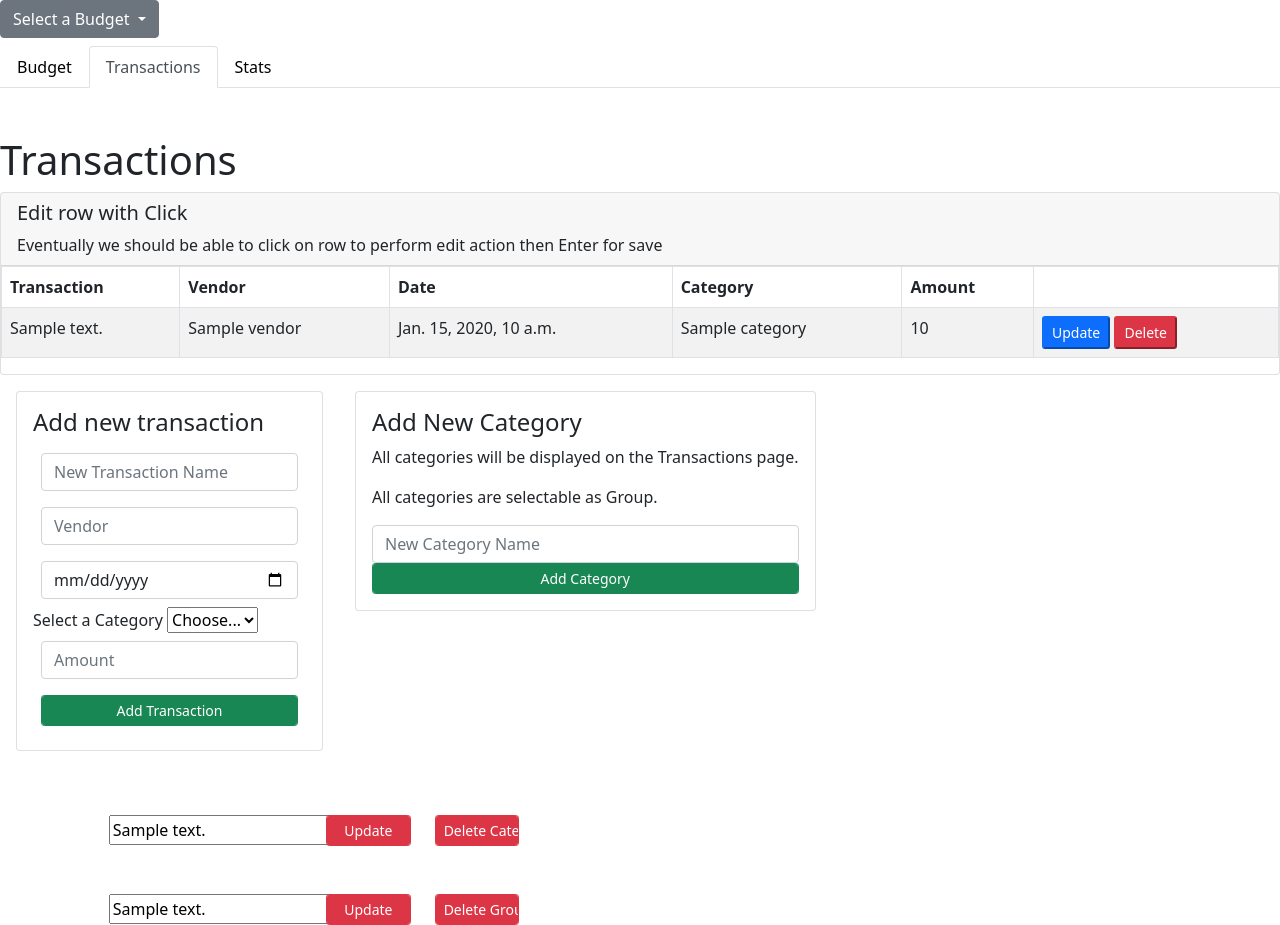
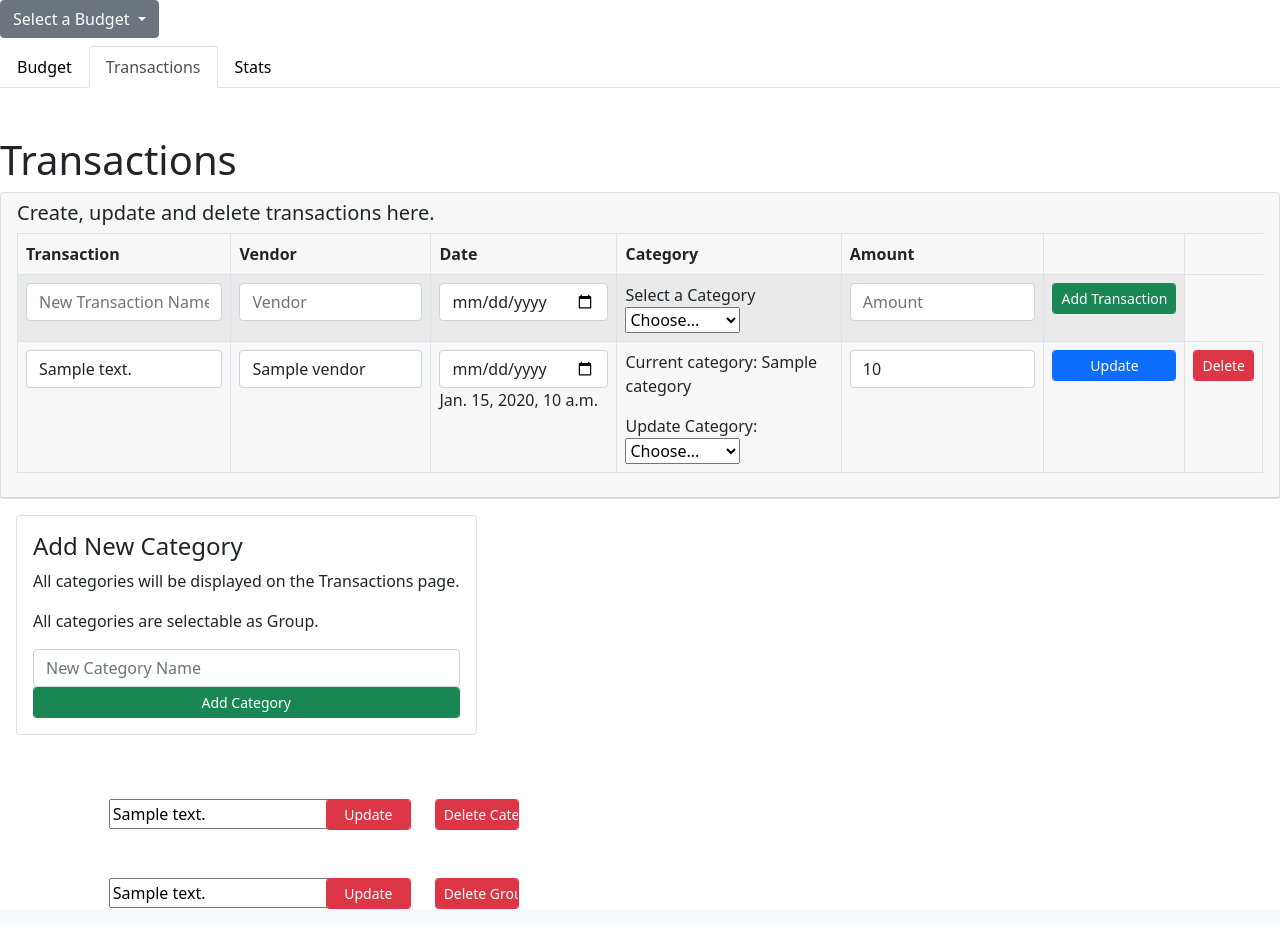
Before and after one commit to asa-leholland/BeaverHacks, a Django app: template BeaverStacks/BudgetApp/templates/index.html in a window 1280 px wide, after a click on "Transactions". Shown: the part 78-1003 px from the top of the page. Run offline with Django 3.2, Linux system fonts and the light colour scheme; the template is opened without the code that fills it: most values are stand-ins (such as "Sample title", 1, 10 or a date in 2020); some libraries are stand-ins or nearby versions.

Commit message:
Reformated transactions interface. "Add transactions" moved to first row in table

```diff
--- a/BeaverStacks/BudgetApp/templates/base.html
+++ b/BeaverStacks/BudgetApp/templates/base.html
@@ -12,6 +12,7 @@
     {% block content %}
         replace
     {% endblock %}
-    <script src="https://cdn.jsdelivr.net/npm/bootstrap@5.0.0-beta3/dist/js/bootstrap.bundle.min.js" integrity="sha384-JEW9xMcG8R+pH31jmWH6WWP0WintQrMb4s7ZOdauHnUtxwoG2vI5DkLtS3qm9Ekf" crossorigin="anonymous"></script>
+    <script src="https://cdn.jsdelivr.net/npm/@popperjs/core@2.9.1/dist/umd/popper.min.js" integrity="sha384-SR1sx49pcuLnqZUnnPwx6FCym0wLsk5JZuNx2bPPENzswTNFaQU1RDvt3wT4gWFG" crossorigin="anonymous"></script>
+    <script src="https://cdn.jsdelivr.net/npm/bootstrap@5.0.0-beta3/dist/js/bootstrap.min.js" integrity="sha384-j0CNLUeiqtyaRmlzUHCPZ+Gy5fQu0dQ6eZ/xAww941Ai1SxSY+0EQqNXNE6DZiVc" crossorigin="anonymous"></script>
     </body>
 </html>
--- a/BeaverStacks/BudgetApp/templates/index.html
+++ b/BeaverStacks/BudgetApp/templates/index.html
@@ -79,9 +79,9 @@
 								<tbody>
 									{% for group in groups %}
 										<tr>
-											<th scope="row" style="display: none;">{group.group_description}}</th>
+											<th scope="row" style="display: none;">{group.description}}</th>
 											<td class="tabledit-view-mode" style="cursor: pointer;">
-												<span class="tabledit-span">{{group.group_description}}</span>
+												<span class="tabledit-span">{{group.description}}</span>
 												<input class="tabledit-input form-control input-sm" type="text" name="description" value={{group.group_description}} style="display: none;" disabled="">
 											</td>
 											<td>Water, Electric</td>
@@ -150,16 +150,15 @@
 						<div class="col-md-12">
 							<div class="card">
 								<div class="card-header">
-									<h5>Edit row with Click</h5>
-									<span>Eventually we should be able to click on row to perform edit action then Enter for save</span>
-								</div>
+									<h5>Create, update and delete transactions here.</h5>
+
 									<div class="card-block">
 										<div class="table-responsive">
 
 											<table class="table table-striped table-bordered" id="example-1">
 												<thead>
 													<tr>
-													<th style="display: none;">#</th>
+														<th style="display: none; width : 2px">#</th>
 														<th>Transaction</th>
 														<th>Vendor</th>
 														<th>Date</th>
@@ -168,35 +167,49 @@
 														<th></th>
 													</tr>
 												</thead>
+
 												<tbody>
+													<form method="POST">{% csrf_token %}
+														<tr>
+															<td><input type="text" class="form-control" placeholder="New Transaction Name" name="transaction_description"></td>
+															<td><input type="text" class="form-control" placeholder="Vendor" name="transaction_vendor" ></td>
+															<td><input type="date" class="form-control" name="transaction_date"></td>
+															<td>
+																<label class="mr-sm-2" for="inlineFormCustomSelect">Select a Category</label>
+																<select class="custom-select mr-sm-2" id="inlineFormCustomSelect" name="transaction_category">
+																	<option selected>Choose...</option>
+																	{% for category in categories %}
+																		<option value="{{category.description}}">{{category.description}}</option>
+																	{% endfor %}
+																</select>
+															</td>
+															<td><input type="text" class="form-control" placeholder="Amount" name="transaction_amount"></td>
+															<td><input type="submit" class="form-control btn-sm btn-success" value="Add Transaction" name="create_transaction"></td>
+
+														</tr>
+													</form>
 													{% for transaction in transactions %}
+														<form method="POST">{% csrf_token %}
 															<tr>
-														<th scope="row" style="display: none;">{{transaction.transaction_id}}</th>
-														<td class="tabledit-view-mode" style="cursor: pointer;">
-															<span class="tabledit-span">{{transaction.description}}</span>
-															<input class="tabledit-input form-control input-sm" type="text" name="Description" value={{transaction.description}} style="display: none;" disabled="">
+																<td style="display: none; width : 2px"><input type="hidden" value='{{ transaction.id }}' name="primary_key"></td>
+																<td><input type="text" class="form-control" value='{{ transaction.description }}' name="transaction_description"></td>
+																<td><input type="text" class="form-control" value='{{ transaction.vendor }}' name="transaction_vendor"></td>
+																<td><input type="date" class="form-control" value='{{ transaction.date }}' name="transaction_date">{{transaction.date}}</td>
+																<td>
+																	<p>Current category: {{ transaction.category }}</p>
+																	<label class="mr-sm-2" for="inlineFormCustomSelect">Update Category:</label>
+																	<select class="custom-select mr-sm-2" id="inlineFormCustomSelect" name="transaction_category">
+																		<option selected>Choose...</option>
+																		{% for category in categories %}
+																			<option value="{{category.description}}">{{category.description}}</option>
+																		{% endfor %}
+																	</select>
 																</td>
-														<td class="tabledit-view-mode" style="cursor: pointer;">
-															<span class="tabledit-span">{{transaction.vendor}}</span>
-															<input class="tabledit-input form-control input-sm" type="text" name="Vendor" value={{transaction.vendor}} style="display: none;" disabled="">
-														</td>
-														<td class="tabledit-view-mode" style="cursor: pointer;">
-															<span class="tabledit-span" style="">{{transaction.date}}</span>
-															<input class="tabledit-input form-control input-sm fill" type="date" name="Date" value={{transaction.date}} style="display: none;" disabled="">
-														</td>
-														<td class="tabledit-view-mode" style="cursor: pointer;">
-															<span class="tabledit-span" style="">{{transaction.category}}</span>
-															<input class="tabledit-input form-control input-sm fill" type="text" name="Category" value={{transaction.category}} style="display: none;" disabled="">
-														</td>
-														<td class="tabledit-view-mode" style="cursor: pointer;">
-															<span class="tabledit-span" style="">{{transaction.amount}}</span>
-															<input class="tabledit-input form-control input-sm fill" type="number" name="Amount" value={{transaction.amount}} style="display: none;" disabled="">
-														</td>
-														<td>
-															<button type="submit" class="btn-sm btn-primary">Update<i class="fas fa-edit"></i></button>
-															<button type="button" class="btn-sm btn-danger">Delete<i class="far fa-trash-alt"></i></button>
-														</td>
+																<td><input type="text" class="form-control" value='{{ transaction.amount }}' name="transaction_amount"></td>
+																<td><input type="submit" class="form-control btn-sm btn-primary" value="Update" name="update_transaction"></td>
+																<td><input type="submit" class="form-control btn-sm btn-danger" value="Delete" name="delete_transaction"></td>
 															</tr>
+														</form>
 													{% endfor %}
 												</tbody>
 											</table>
@@ -206,36 +219,37 @@
 							</div>
 						</div>
 					</div>
+				</div>
 				<div style="display: flex;">
-					<form method="POST">{% csrf_token %}
-						<div class='card m-3 p-3'>
-							<h4>Add new transaction</h4>
-							<div class="form-inline">
-								<div class="col p-2">
-									<input type="text" class="form-control" placeholder="New Transaction Name" name="transaction_description">
-								</div>
-								<div class="col p-2">
-									<input type="text" class="form-control" name="transaction_vendor" placeholder="Vendor">
-								</div>
-								<div class="col p-2">
-									<input type="date" class="form-control" name="transaction_date">
-								</div>
-								<label class="mr-sm-2" for="inlineFormCustomSelect">Select a Category</label>
-								<select class="custom-select mr-sm-2" id="inlineFormCustomSelect" name="transaction_category">
-									<option selected>Choose...</option>
-									<option value="1">One</option>
-									<option value="2">Two</option>
-									<option value="3">Three</option>
-								</select>
-								<div class="col p-2">
-									<input type="text" class="form-control" placeholder="Amount" name="transaction_amount">
-								</div>
-								<div class="col p-2">
-									<input type="submit" class="form-control btn-sm btn-success" value="Add Transaction" name="create_transaction">
-								</div>
-							</div>
-						</div>
-					</form>
+<!--					<form method="POST">{% csrf_token %}-->
+<!--						<div class='card m-3 p-3'>-->
+<!--							<h4>Add new transaction</h4>-->
+<!--							<div class="form-inline">-->
+<!--								<div class="col p-2">-->
+<!--									<input type="text" class="form-control" placeholder="New Transaction Name" name="transaction_description">-->
+<!--								</div>-->
+<!--								<div class="col p-2">-->
+<!--									<input type="text" class="form-control" name="transaction_vendor" placeholder="Vendor">-->
+<!--								</div>-->
+<!--								<div class="col p-2">-->
+<!--									<input type="date" class="form-control" name="transaction_date">-->
+<!--								</div>-->
+<!--								<label class="mr-sm-2" for="inlineFormCustomSelect">Select a Category</label>-->
+<!--								<select class="custom-select mr-sm-2" id="inlineFormCustomSelect" name="transaction_category">-->
+<!--									<option selected>Choose...</option>-->
+<!--									{% for category in categories %}-->
+<!--										<option value="{{category.id}}">{{category.description}}</option>-->
+<!--									{% endfor %}-->
+<!--								</select>-->
+<!--								<div class="col p-2">-->
+<!--									<input type="text" class="form-control" placeholder="Amount" name="transaction_amount">-->
+<!--								</div>-->
+<!--								<div class="col p-2">-->
+<!--									<input type="submit" class="form-control btn-sm btn-success" value="Add Transaction" name="create_transaction">-->
+<!--								</div>-->
+<!--							</div>-->
+<!--						</div>-->
+<!--					</form>-->
 					<!-- New Category Form -->
 					<form method="POST">{% csrf_token %}
 						<div class='card m-3 p-3'>
```
Also changed, not shown: BeaverStacks/BudgetApp/views.py (+34 -1 lines), BeaverStacks/BudgetApp/models.py (line endings or trailing spaces), BeaverStacks/db.sqlite3. Lines whose indentation alone changed are shown as unchanged.
